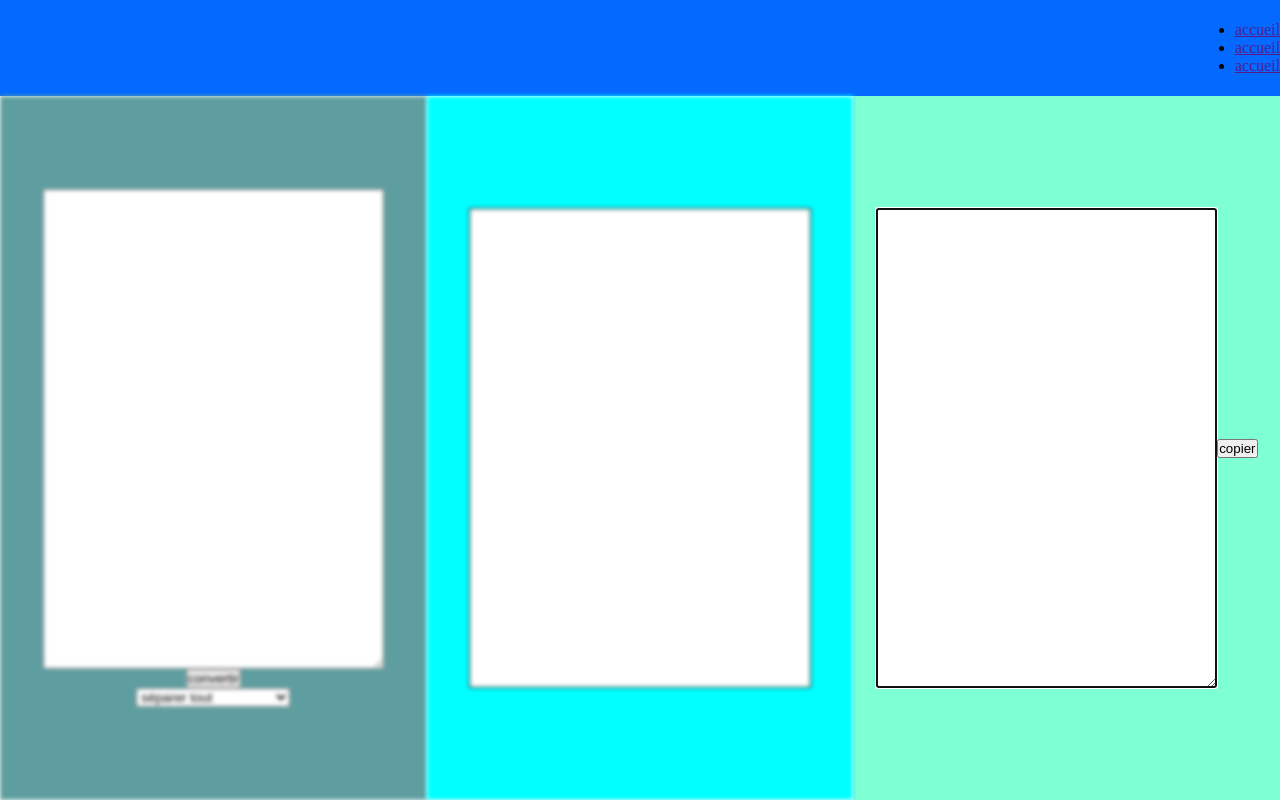
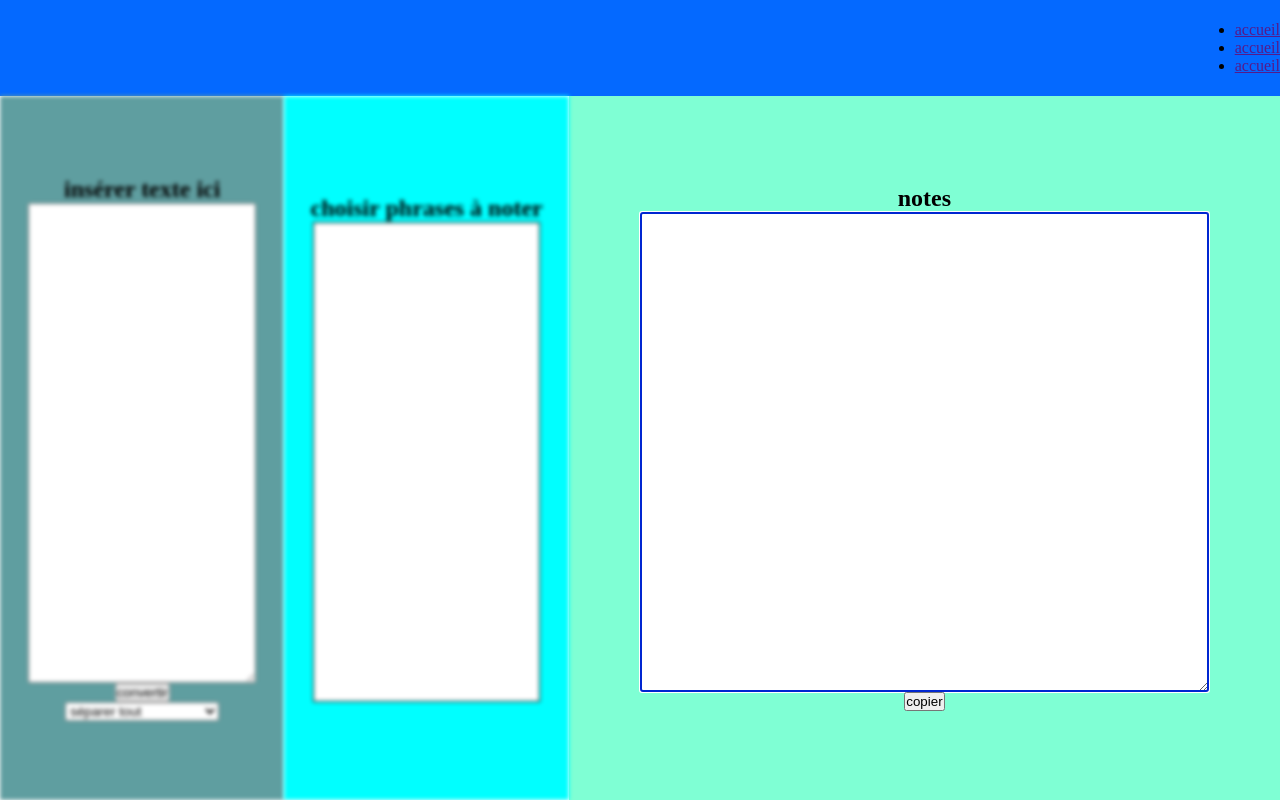
Before and after one commit to MaGameQc/podcast-note-taker, a plain HTML site: page index.html in a window 1280 px wide. Both pictures are taken after a click on the button "copier". Drawn offline with Linux system fonts and the light colour scheme.

Commit message:
code corrigé, autre methodes à retravailler

```diff
--- a/index.html
+++ b/index.html
@@ -22,8 +22,9 @@
 
 <div class="cont">
     <section class="convert">
+        <h1>insérer texte ici</h1>
         <textarea class="convert__textarea" tabindex="1"></textarea>
-        <button class="convert__button">convertir</button>
+        <button class="convert__button" tabindex="2">convertir</button>
         <select class="convert__select">
             <option value="all">séparer tout</option>
             <option value="comma">séparer virgules</option>
@@ -34,13 +35,15 @@
     </section>
 
     <section class="convertedText" >
-        <div class="convertedText__container" tabindex="2">
+        <h1>choisir phrases à noter</h1>
+        <div class="convertedText__container" tabindex="3">
 
         </div>
     </section>
 
     <section class="selectedText" >
-        <textarea class="selectedText__Textarea"     tabindex="3"></textarea>
+        <h1>notes</h1>
+        <textarea class="selectedText__Textarea"     tabindex="4"></textarea>
         <button class="selectedText__copyBtn">copier</button>
     </section>
 </div>
@@ -247,7 +250,7 @@
 
             selectStatement : ()=>{
                 let mainObj = converter.statementsHandler;
-                let text = converter.storedStatements[converter.index].textContent + "\n";
+                let text = converter.storedStatements[converter.index].textContent + "\n" + "\n";
                         if(mainObj.isAlreadyInStored(text)){
                             let indxOfAlreadyStoredStatement = converter.selected.indexOf(text);
                             mainObj.deleteStatement(indxOfAlreadyStoredStatement);
@@ -291,13 +294,13 @@
     converter.initialiseObject();
 
     let mouseEvents = {
-        elementsToListen : [
+        containers : [
             document.querySelector(".convert"),
             document.querySelector(".convertedText"),
             document.querySelector(".selectedText"),
         ],
 
-        textareaToListen : [
+        textareas : [
             document.querySelector(".convert__textarea"),
             document.querySelector(".convertedText__container"),
             document.querySelector(".selectedText__Textarea"),
@@ -306,60 +309,68 @@
         isFocused : "",
 
         setInitialFocus : ()=>{
-            document.querySelector(".convert__textarea").focus();
-            mouseEvents.isFocused = document.activeElement.className;
-            console.log(mouseEvents.isFocused);
-            mouseEvents.elementsToListen[0].classList.remove("blur");
-        },
-
-        saveFocus : (elClass)=>{
-            mouseEvents.isFocused = elClass;
-            console.log(elClass + " saved");
-        },
-
-        setFocus : ()=>{
-            let element = document.querySelector("." + mouseEvents.isFocused + "");
-            element.classList.remove("blur");
-            console.log(element);
+           mouseEvents.textareas[0].focus();
+            mouseEvents.saveFocus(document.activeElement);
+            mouseEvents.containers[0].classList.remove("blur");
         },
 
         blurElements : ()=>{
-            mouseEvents.elementsToListen.forEach((el)=>{
+            mouseEvents.containers.forEach((el)=>{
                 el.classList.add("blur");
             });
         },
 
+        resetWidth : ()=>{
+            mouseEvents.containers.forEach((el)=>{
+                el.classList.remove("focus");
+            });
+        },
+
+        saveFocus : (element)=>{
+            mouseEvents.isFocused = element;
+            console.log(element + " saved");
+        },
+
+        setFocus : ()=>{
+            let element = mouseEvents.isFocused;
+            element.classList.remove("blur");
+        },
+
         focusListener : ()=>{
-            mouseEvents.textareaToListen.forEach((el, index)=>{
+            mouseEvents.textareas.forEach((el, index)=>{
                 el.addEventListener("focusin", ()=>{
-                    mouseEvents.elementsToListen[index].classList.remove("blur");
-                    mouseEvents.saveFocus(mouseEvents.elementsToListen[index].className);
+                    let container = mouseEvents.containers[index];
+                    container.classList.remove("blur");
+                    mouseEvents.saveFocus(container);
+                    container.classList.add("focus");
                 });
                 el.addEventListener("focusout", ()=>{
-                    mouseEvents.elementsToListen[index].classList.add("blur");
+                    let container = mouseEvents.containers[index];
+                    container.classList.add("blur");
+                    container.classList.remove("focus");
                 });
             });
         },
 
         hover : ()=>{
-            mouseEvents.elementsToListen.forEach((el)=>{
+            mouseEvents.containers.forEach((el, index)=>{
                 el.addEventListener("mouseenter", ()=>{
                     mouseEvents.blurElements();
                     el.classList.remove("blur");
+                    mouseEvents.resetWidth();
                 });
                 el.addEventListener("mouseleave", ()=>{
                     mouseEvents.blurElements();
                     mouseEvents.setFocus();
-
                 });
             });
         }
     }
 
     mouseEvents.blurElements();
+    mouseEvents.setInitialFocus();
     mouseEvents.focusListener();
     mouseEvents.hover();
-    mouseEvents.setInitialFocus();
 
 
 
@@ -412,18 +423,18 @@ html{
     justify-content: center;
     align-items: center;
     width: 100%;
-    animation : reset .5s ease-out forwards;
+    animation : reset .3s ease-out forwards;
 }
 .convert:hover{
-    animation : focus .5s ease-out forwards;
+    animation : focus .3s ease-out forwards;
 }
 
 .reset{
-    animation : reset .5s ease-out forwards;
+    animation : reset .3s ease-out forwards;
 }
 
 .focus{
-    animation : focus .5s ease-out forwards;
+    animation : focus .3s ease-out forwards !important;
 }
 
 @keyframes reset{
@@ -442,6 +453,8 @@ html{
 .convert__textarea{
 width: 80%;
 height: 60vh;
+outline-color: rgb(0, 38, 209);
+
 }
 
 .convert__button{
@@ -455,11 +468,12 @@ height: 60vh;
     justify-content: center;
     align-items: center;
     width: 100%;
-    animation : reset .5s ease-out forwards;
+    animation : reset .3s ease-out forwards;
+    flex-direction: column;
 }
 
 .convertedText:hover{
-    animation : focus .5s ease-out forwards;
+    animation : focus .3s ease-out forwards;
 }
 
 .convertedText__container{
@@ -468,6 +482,8 @@ height: 60vh;
     border: 1px solid black;
     background-color: white;
     overflow-y: scroll;
+    outline-color: rgb(0, 38, 209);
+
 }
 
 .convertedText__container_phrase{
@@ -481,15 +497,18 @@ height: 60vh;
     justify-content: center;
     align-items: center;
     width: 100%;
-    animation : reset .5s ease-out forwards;
+    animation : reset .3s ease-out forwards;
+    flex-direction: column;
 }
 .selectedText:hover{
-    animation : focus .5s ease-out forwards;
+    animation : focus .3s ease-out forwards;
 }
 
 .selectedText__Textarea{
     width: 80%;
     height: 60vh;
+    outline-color: rgb(0, 38, 209);
+
 }
 
 
```
